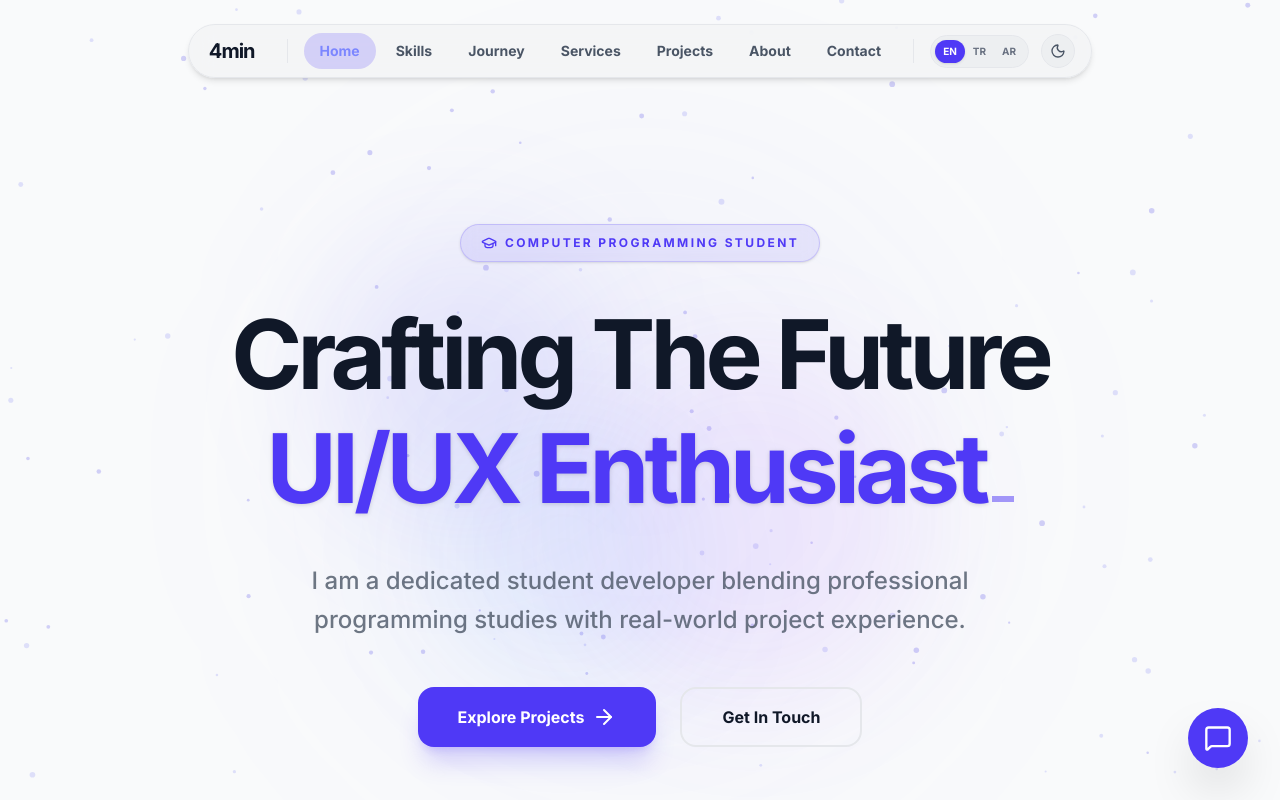
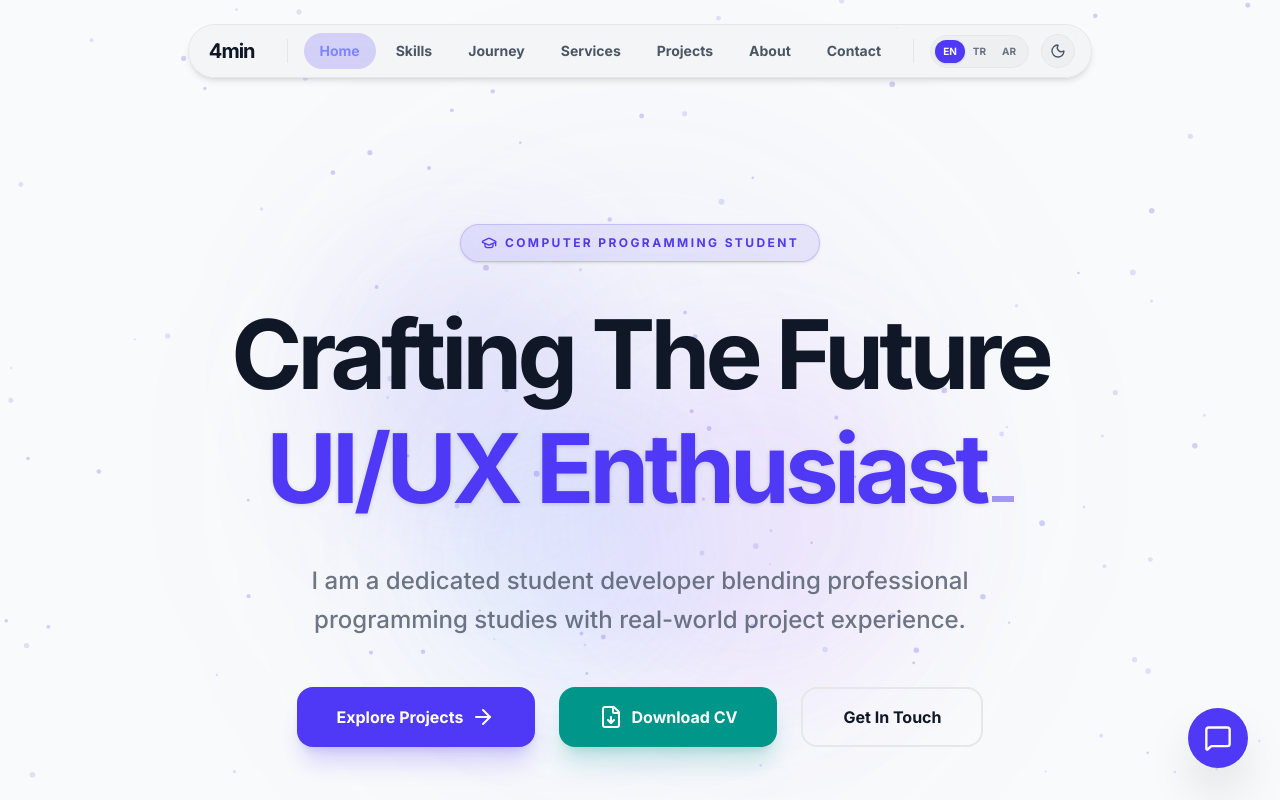
Before and after one commit to 4min-prog/4min-portfolio, a React (Vite) app: page / in a window 1280 px wide. Shown: the top 800 px of the page. Built offline with nearby package versions, Linux system fonts and the light colour scheme.

Commit message:
fix og image

```diff
--- a/components/Hero.tsx
+++ b/components/Hero.tsx
@@ -1,5 +1,5 @@
 import React, { useState, useEffect } from 'react';
-import { ArrowRight, ChevronDown, GraduationCap } from 'lucide-react';
+import { ArrowRight, ChevronDown, GraduationCap, FileDown } from 'lucide-react';
 import { Language } from '../translations';
 import ParticleBackground from './ParticleBackground';
 
@@ -91,6 +91,15 @@ const Hero: React.FC<HeroProps> = ({ t, lang }) => {
             >
               {t.explore} <ArrowRight className={`ml-2 rtl:mr-2 rtl:ml-0 rtl:rotate-180 w-6 h-6`} />
             </button>
+
+            <a
+              href="/cv.pdf"
+              download="CV.pdf"
+              className="inline-flex items-center px-10 py-4 rounded-2xl bg-teal-600 text-white font-black shadow-xl shadow-teal-600/20 hover:bg-teal-700 hover:shadow-teal-600/40 transition-all transform hover:-translate-y-1 active:scale-95 cursor-pointer"
+            >
+              <FileDown className="mr-2 rtl:ml-2 rtl:mr-0 w-6 h-6" /> {t.downloadCV || 'Download CV'}
+            </a>
+
             <button
               onClick={(e) => scrollToSection(e, 'contact')}
               className="inline-flex items-center px-10 py-4 rounded-2xl border-2 border-gray-200 dark:border-gray-800 text-gray-900 dark:text-white font-black hover:bg-gray-50 dark:hover:bg-gray-900 transition-all transform hover:-translate-y-1 active:scale-95 cursor-pointer"
--- a/translations.ts
+++ b/translations.ts
@@ -10,7 +10,8 @@ export const translations = {
       roles: ['Student Developer', 'UI/UX Enthusiast', 'Web Apprentice', 'Creative Builder'],
       desc: 'I am a dedicated student developer blending professional programming studies with real-world project experience.',
       explore: 'Explore Projects',
-      touch: 'Get In Touch'
+      touch: 'Get In Touch',
+      downloadCV: 'Download CV'
     },
     skills: {
       title: 'Skills & Technologies',
@@ -110,7 +111,8 @@ export const translations = {
       roles: ['Öğrenci Geliştirici', 'UI/UX Meraklısı', 'Web Çırağı', 'Yaratıcı Oluşturucu'],
       desc: 'Bilgisayar programcılığı eğitimini gerçek dünya proje deneyimiyle harmanlayan, kendini işine adamış bir öğrenci geliştiriciyim.',
       explore: 'Projeleri Keşfet',
-      touch: 'İletişime Geç'
+      touch: 'İletişime Geç',
+      downloadCV: 'CV İndir'
     },
     skills: {
       title: 'Yetenekler ve Teknolojiler',
@@ -210,7 +212,8 @@ export const translations = {
       roles: ['مطور طالب', 'محب لتجربة المستخدم', 'متدرب ويب', 'مبدع'],
       desc: 'أنا مطور طالب مكرس يجمع بين دراسة البرمجة وخبرة المشاريع الواقعية.',
       explore: 'استكشاف المشاريع',
-      touch: 'تواصل معي'
+      touch: 'تواصل معي',
+      downloadCV: 'تحميل السيرة الذاتية'
     },
     skills: {
       title: 'المهارات والتقنيات',
```
Also changed, not shown: 1 other file (tests, documents, lock files or other folders).
